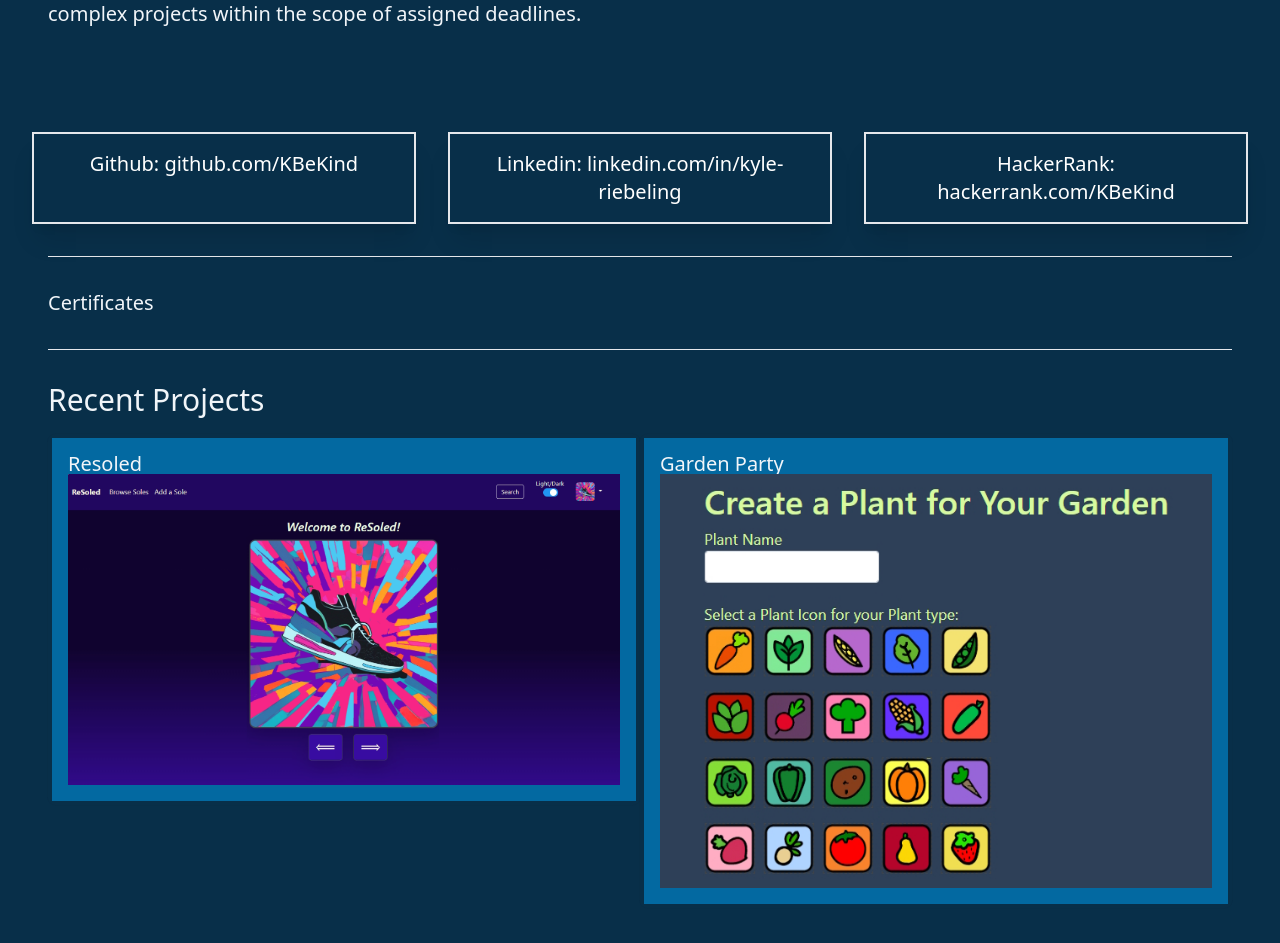
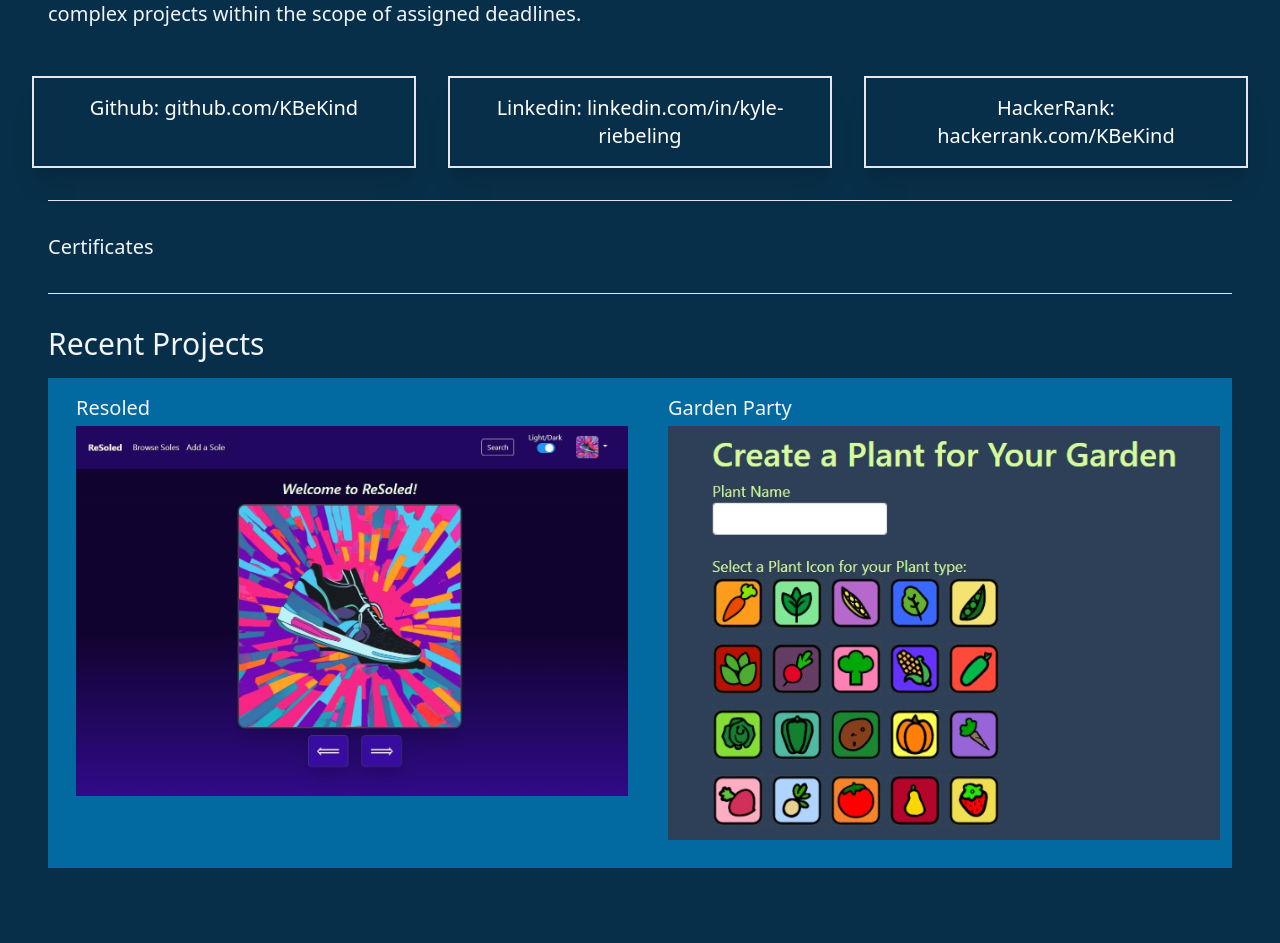
Before and after one commit to KBeKind/portfolio, a Next.js app: page / in a window 1280 px wide. Shown: the part 325-1268 px from the top of the page. After the commit the page ends 1241 px from the top, so only its background shows below. Built offline with nearby package versions, Linux system fonts and the light colour scheme.

Commit message:
fixed button overlap issue  improved style

```diff
--- a/src/app/page.tsx
+++ b/src/app/page.tsx
@@ -8,7 +8,7 @@ export default function Home() {
         <p className="text-3xl mx-4 my-3">KBeKind</p>
       </div>
       <hr className="m-5" />
-      <div className="text-justify w-full md:w-5/6 lg:w-3/4 xl:w-1/2 m-4 p-4 flex">
+      <div className="text-justify w-full md:w-5/6 lg:w-3/4 xl:w-1/2 md:m-4 p-4 me-8 ms-3 my-2 flex">
         <p className="">
           Software developer with a passion for learning, creating and
           connecting with others. Eager to work with a skilled development team
@@ -18,14 +18,8 @@ export default function Home() {
           deadlines.
         </p>
       </div>
-      <div className="">
-        <br />
-      </div>
 
-      <div className="">
-        <br />
-      </div>
-      <div className="mx-6 xl:flex xl:mx-0 group">
+      <div className="mx-6 xl:flex xl:mx-0 group grid m:justify-center xl:justify-center justify-none m:mx-3">
         <Link
           href="https://github.com/KBeKind"
           target="_blank"
@@ -59,24 +53,33 @@ export default function Home() {
       <div className="m-4 p-4">
         <p className="text-3xl mb-4">Recent Projects</p>
         <div className="lg:flex group/1">
-          <div className="relative group w-full lg:w-1/2 bg-sky-950 justify-center duration-500 lg:hover:!scale-110 lg:group-hover/1:scale-90 lg:group-hover/1:m-4 ">
+          <div className="relative group w-full lg:w-1/2 bg-sky-700 justify-center duration-500 hover:!scale-105 lg:group-hover/1:scale-90 hover:rounded lg:group-hover/1:m-4 hover:mb-8 hover:mt-8">
             <div className="absolute -inset-1 bg-gradient-to-b from-sky-300 to-sky-500 rounded-lg blur opacity-0 group-hover:opacity-100 transition duration-500 group-hover:duration-500"></div>
-            <div className="relative px-1 py-1 ring-1 ring-gray-900/5 rounded-lg leading-none flex items-top justify-center space-x-6">
-              <div className="bg-sky-700 h-full p-4">
-                <Link href="/resoled">Resoled</Link>
-                <img src="/images/resoled-home.jpg" alt="ReSoled Home Page" />
+            <div className="relative px-1 py-1 leading-none flex items-top justify-center space-x-6">
+              <div className="bg-sky-700 rounded h-full p-4">
+                <Link href="/resoled" className="m-2">
+                  Resoled
+                </Link>
+                <img
+                  src="/images/resoled-home.jpg"
+                  alt="ReSoled Home Page"
+                  className="m-2"
+                />
               </div>
             </div>
           </div>
 
-          <div className="relative group w-full lg:w-1/2 bg-sky-950 justify-center duration-500 lg:hover:!scale-110 lg:group-hover/1:scale-90 lg:group-hover/1:m-4 ">
-            <div className="absolute -inset-1 bg-gradient-to-b from-sky-300 to-sky-500 rounded-lg blur opacity-0 group-hover:opacity-100 transition duration-500 group-hover:duration-00"></div>
-            <div className="relative px-1 py-1  ring-1 ring-gray-900/5 rounded-lg leading-none flex items-top justify-center space-x-6">
-              <div className="bg-sky-700 h-full p-4">
-                <Link href="/gardenparty">Garden Party</Link>
+          <div className="relative group w-full lg:w-1/2 bg-sky-700 justify-center duration-500 hover:!scale-105 lg:group-hover/1:scale-90 hover:rounded lg:group-hover/1:m-4 hover:mb-8 hover:mt-8 ">
+            <div className="absolute -inset-1 bg-gradient-to-b from-sky-300 to-sky-500 rounded-lg blur opacity-0 group-hover:opacity-100 transition duration-500 group-hover:duration-500"></div>
+            <div className="relative px-1 py-1  leading-none flex items-top justify-center space-x-6">
+              <div className="bg-sky-700 rounded h-full p-4">
+                <Link href="/gardenparty" className="m-2">
+                  Garden Party
+                </Link>
                 <img
                   src="/images/garden-party.jpg"
                   alt="Garden Party Create a Plant Page"
+                  className="m-2"
                 />
               </div>
             </div>
```
Also changed, not shown: public/images/resoled-home.jpg.
